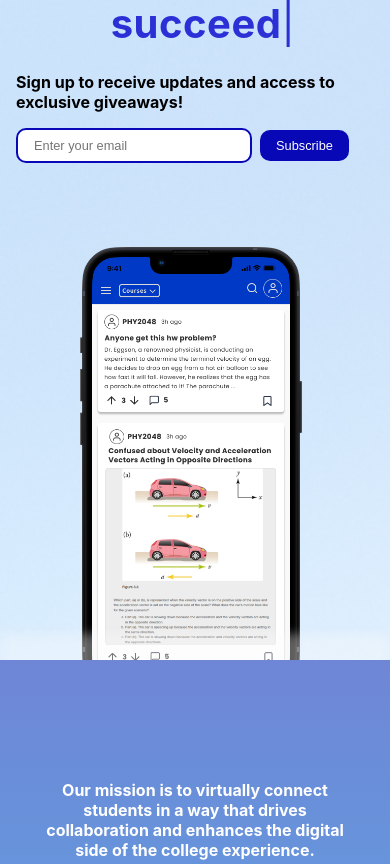
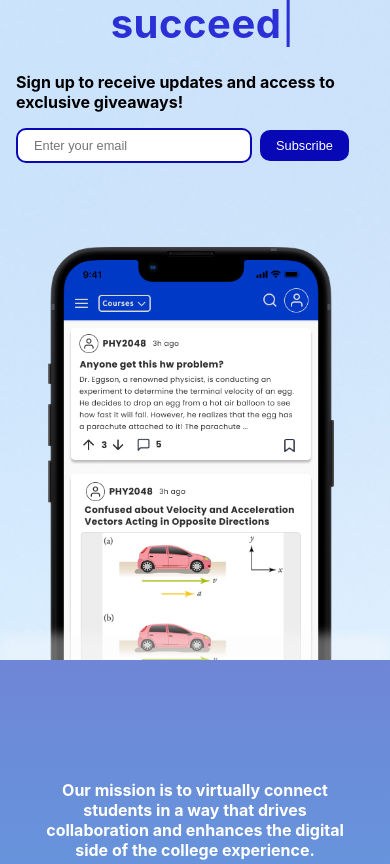
Before and after one commit to Courselynx/landing-page, a Flask app: page / in a window 390 px wide. Shown: the part 268-1132 px from the top of the page. Run offline with Flask 3, Linux system fonts and the light colour scheme; some web fonts are replaced.

Commit message:
attempt 1 macos fix

```diff
--- a/static/css/styles.css
+++ b/static/css/styles.css
@@ -333,7 +333,7 @@ html {
 
   .phone {
     position: relative;
-    width: 80%;
+    width: 600px;
     rotate: -15deg;
     z-index: 1;
     overflow: hidden;
--- a/templates/index.html
+++ b/templates/index.html
@@ -3,7 +3,7 @@
 
 <head>
     <meta charset="UTF-8">
-    <meta name="viewport" content="width=device-width, initial-scale=1.0">
+    <meta name="viewport" content="width=device-width, height=device-height, initial-scale=1.0">
     <title>courselynx</title>
     <link rel="stylesheet" href="{{  url_for('static', filename='css/styles.css')}}">
     <link rel="stylesheet" href="https://cdnjs.cloudflare.com/ajax/libs/font-awesome/5.15.1/css/all.min.css">
```
